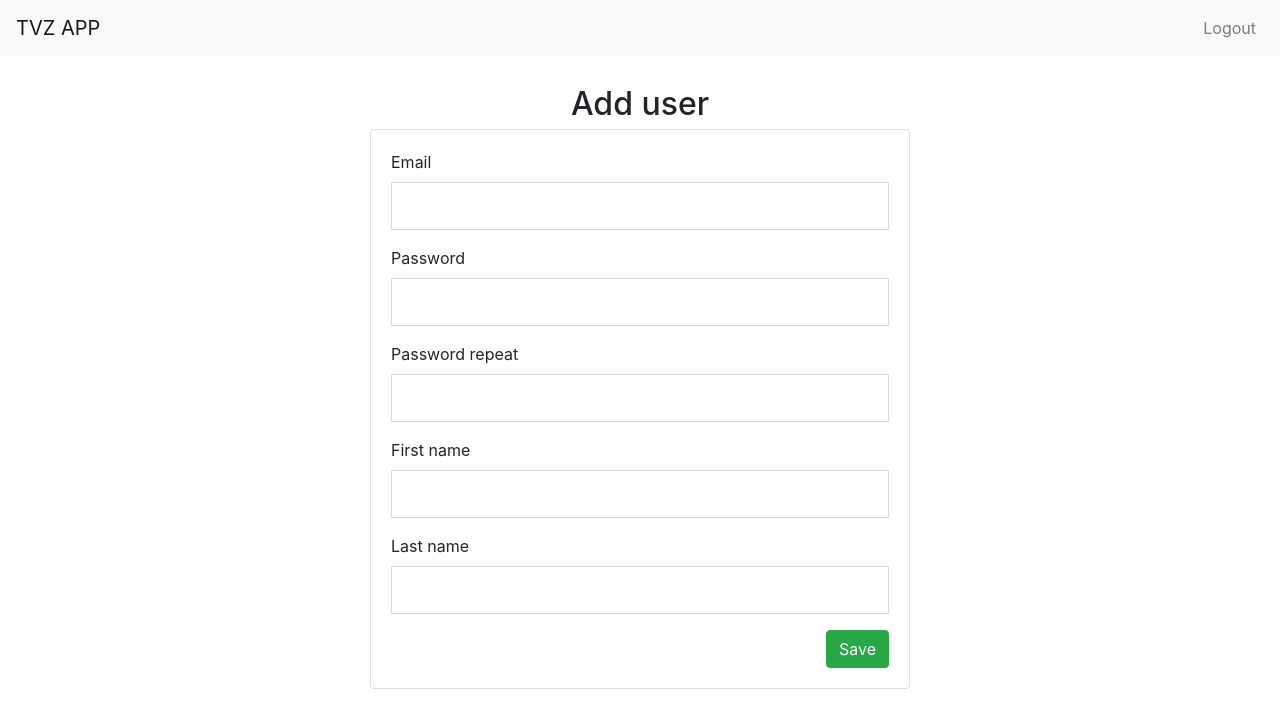
After one commit to imovre/academy, a PHP site: page /add.php in a window 1280 px wide. The commit adds this page. Shown: the top 728 px of the page. Run offline with PHP 8.4, Linux system fonts and the light colour scheme; some libraries are stand-ins or nearby versions.

Commit message:
Add add/delete of users

```diff
--- /dev/null
+++ b/tvz-login-app/add.php
@@ -0,0 +1,84 @@
+<?php
+require_once 'head.php';
+
+if($_SERVER['REQUEST_METHOD'] === 'POST') {
+
+    if(!isset($_POST['email']) || !isset($_POST['password'])) {
+        die('email or password not set');
+    }
+
+    $email = $_POST['email'];
+    $password = $_POST['password'];
+    $passwordRepeat = $_POST['password-repeat'];
+    $firstName = $_POST['first-name'];
+    $lastName = $_POST['last-name'];
+
+    if($password !== $passwordRepeat) {
+        die('password and password repeat are not the same');
+    }
+
+    $password = password_hash($password, PASSWORD_DEFAULT);
+
+    $sql = 'INSERT INTO users (email, password, first_name, last_name) VALUES
+            (:email, :password, :first_name, :last_name)';
+
+    $stmt = $db->prepare($sql);
+    $stmt->bindParam(':email', $email);
+    $stmt->bindParam(':password', $password);
+    $stmt->bindParam(':first_name', $firstName);
+    $stmt->bindParam(':last_name', $lastName);
+    $stmt->execute();
+
+    header('Location: index.php');
+    die;
+}
+
+
+echo $head;
+echo $header;
+?>
+
+<div class="container">
+  <div class="row">
+    <div class="col-md-12 login-wrapper">
+      <h2 class="text-center">Add user</h2>
+      <div class="row">
+        <div class="col-md-6 mx-auto">
+          <div class="card">
+            <div class="card-body">
+              <form class="form" role="form" method="POST" action="add.php" autocomplete="off">
+                <div class="form-group">
+                <input type="hidden" name="id" />
+                  <label for="email">Email</label>
+                  <input type="email" class="form-control form-control-lg rounded-0" name="email"
+                         id="email" required="">
+                </div>
+                <div class="form-group">
+                  <label for="password">Password</label>
+                  <input type="password" name="password"
+                         class="form-control form-control-lg rounded-0" id="password" required="">
+                </div>
+                <div class="form-group">
+                  <label for="password-repeat">Password repeat</label>
+                  <input type="password" name="password-repeat"
+                         class="form-control form-control-lg rounded-0" id="password-repeat" required="">
+                </div>
+                <div class="form-group">
+                  <label for="first-name">First name</label>
+                  <input type="text" name="first-name"
+                         class="form-control form-control-lg rounded-0" id="first-name">
+                </div>
+                <div class="form-group">
+                  <label for="last-name">Last name</label>
+                  <input type="text" name="last-name"
+                         class="form-control form-control-lg rounded-0" id="last-name">
+                </div>
+                <button type="submit" class="btn btn-success float-right">Save</button>
+              </form>
+            </div>
+          </div>
+        </div>
+      </div>
+    </div>
+  </div>
+</div>
--- a/tvz-login-app/head.php
+++ b/tvz-login-app/head.php
@@ -12,6 +12,7 @@ $head = <<<EOT
     <title>%s</title>
     <meta name="viewport" content="width=device-width, initial-scale=1, shrink-to-fit=no">
     <link rel="stylesheet" href="https://maxcdn.bootstrapcdn.com/bootstrap/4.0.0-beta/css/bootstrap.min.css" integrity="sha384-/Y6pD6FV/Vv2HJnA6t+vslU6fwYXjCFtcEpHbNJ0lyAFsXTsjBbfaDjzALeQsN6M" crossorigin="anonymous">
+    <link rel="stylesheet" href="https://cdnjs.cloudflare.com/ajax/libs/open-iconic/1.1.1/font/css/open-iconic-bootstrap.css">
     <link rel="stylesheet" href="./style.css">
 </head>
 <body>
--- a/tvz-login-app/index.php
+++ b/tvz-login-app/index.php
@@ -18,6 +18,7 @@ $users = $stmt->fetchAll();
 ?>
 
 <div class="container content-wrapper">
+  <a href="add.php"><span class="oi oi-plus"></span></a>
   <table class="table table-hover">
     <thead>
     <tr>
@@ -25,6 +26,7 @@ $users = $stmt->fetchAll();
       <th>Email</th>
       <th>First Name</th>
       <th>Last Name</th>
+      <th>Actions</th>
     </tr>
     </thead>
     <tbody>
@@ -34,6 +36,10 @@ $users = $stmt->fetchAll();
       <td><?= $user['email'] ?></td>
       <td><?= $user['first_name'] ?></td>
       <td><?= $user['last_name'] ?></td>
+      <td>
+        <a href="#"><span class="oi oi-pencil"></span></a>
+        <a href="delete.php?id=<?= $user['id'] ?>"><span class="oi oi-delete"></span></a>
+      </td>
     </tr>
     <?php endforeach; ?>
     </tbody>
```
Also changed, not shown: tvz-login-app/delete.php (added, +20 -0 lines), tvz-login-app/constants.php (line endings or trailing spaces).
